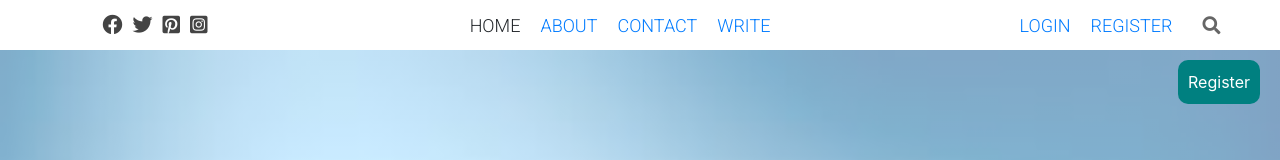
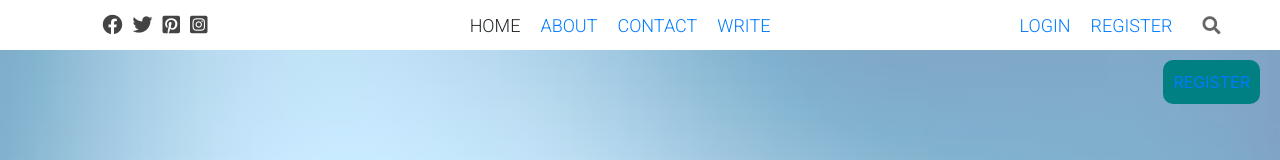
Before and after one commit to mayurathan22/Web_React, a React (Create React App) app: page /login in a window 1280 px wide. Shown: the top 160 px of the page. Built offline with nearby package versions, Linux system fonts and the light colour scheme.

Commit message:
add_login_register_link

```diff
--- a/src/pages/login/Login.jsx
+++ b/src/pages/login/Login.jsx
@@ -1,3 +1,4 @@
+import { Link } from "react-router-dom";
 import "./login.css";
 
 function Login() {
@@ -14,7 +15,10 @@ function Login() {
           placeholder="enter Password..." />
         <button className="loginButton">Login</button>
       </form>
-      <button className="loginRegisterButton">Register</button>
+      <button className="loginRegisterButton">
+      <Link className="link" to="/register">REGISTER</Link>
+
+      </button>
     </div>
   );
 }
--- a/src/pages/register/Register.jsx
+++ b/src/pages/register/Register.jsx
@@ -1,3 +1,4 @@
+import { Link } from "react-router-dom";
 import "./register.css";
 
 function Register() {
@@ -28,7 +29,9 @@ function Register() {
         />
         <button className="registerButton">Register</button>
       </form>
-      <button className="registerLoginButton">Login</button>
+      <button className="registerLoginButton">
+        <Link className="link" to="/login">LOGIN</Link>
+      </button>
     </div>
   );
 }
```
